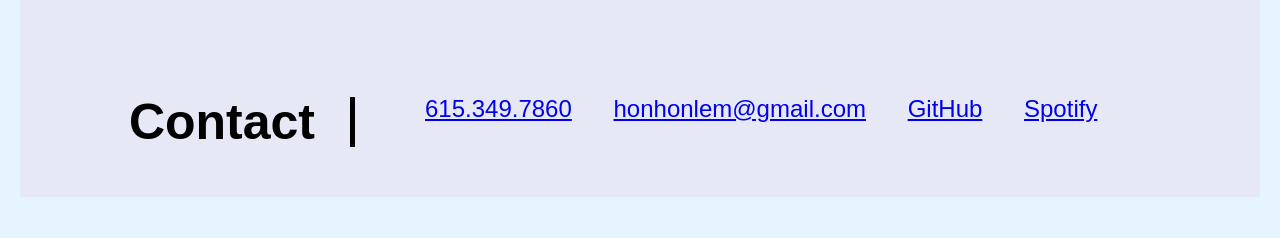
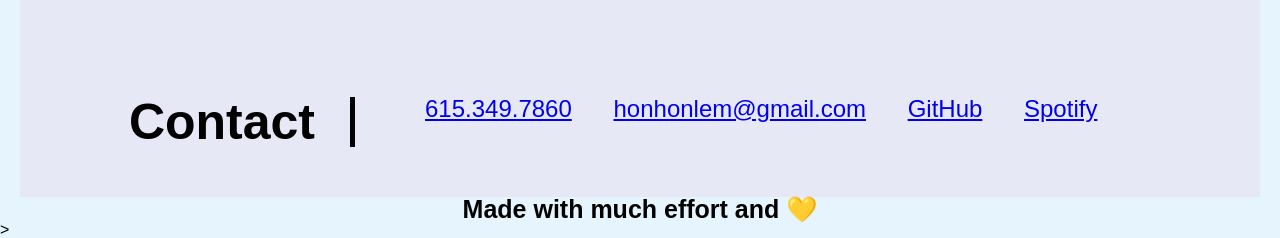
Before and after one commit to venasven/portfolio-ver-1, a plain HTML site: page index.html in a window 1280 px wide. Shown: the part 1827-2065 px from the top of the page. Before the commit the page ends 2024 px from the top, so only its background shows below. Drawn offline with Linux system fonts and the light colour scheme.

Commit message:
added footer

```diff
--- a/assets/css/style.css
+++ b/assets/css/style.css
@@ -154,6 +154,12 @@ ul a {
     padding-left: 35px;
 }
 
+h4{
+    text-align: center;
+    text-decoration: wavy;
+    font-size: 25px;
+}
+
 @media screen and (max-width: 980px) {
 
     header {
--- a/index.html
+++ b/index.html
@@ -58,7 +58,7 @@
         </section>
     </main>
     <footer>
-        <!-- Add content to the footer -->
+        <h4>Made with much effort and 💛</h4>>
     </footer>
 </body>
 
```
